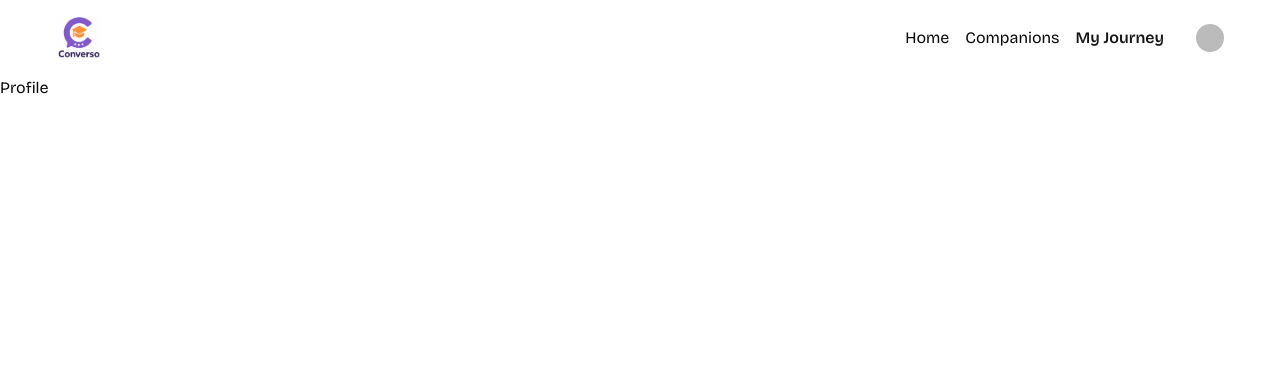
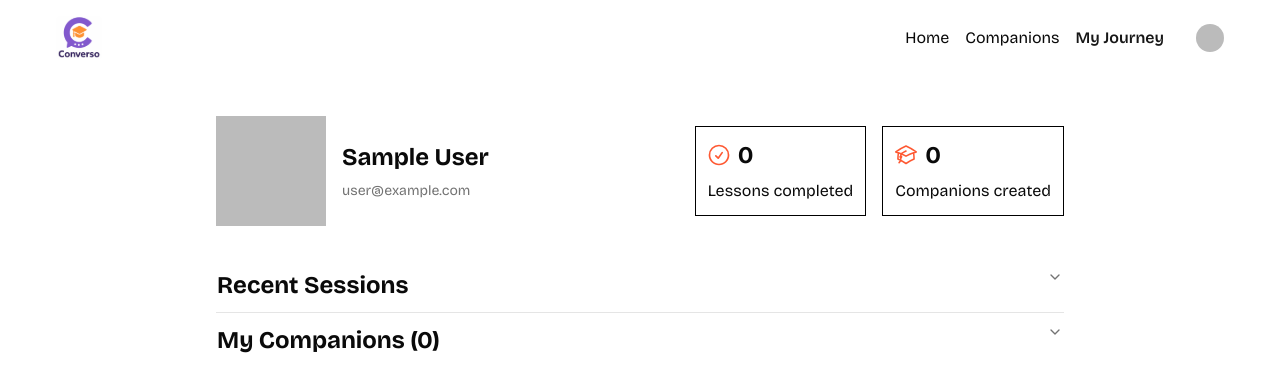
Before and after one commit to Ekipchirchir/LMS-SaaS-App, a Next.js app: page /my-journey in a window 1280 px wide. Shown: the top 392 px of the page. Built offline with nearby package versions, Linux system fonts and the light colour scheme; no server answers; the database is empty; sample sign-in values are in the browser's storage; some icons are missing.

Commit message:
Implement my-journey page

```diff
--- a/app/my-journey/page.tsx
+++ b/app/my-journey/page.tsx
@@ -1,7 +1,90 @@
-const Profile = () => {
+import {
+  Accordion,
+  AccordionContent,
+  AccordionItem,
+  AccordionTrigger,
+} from "@/components/ui/accordion";
+import { currentUser } from "@clerk/nextjs/server";
+import { redirect } from "next/navigation";
+import {
+  getUserCompanions,
+  getUserSessions,
+} from "@/lib/actions/companion.actions";
+import Image from "next/image";
+import CompanionsList from "@/components/CompanionsList";
+
+const Profile = async () => {
+  const user = await currentUser();
+
+  if (!user) redirect("/sign-in");
+
+  const companions = await getUserCompanions(user.id);
+  const sessionHistory = await getUserSessions(user.id);
+
   return (
-    <div>Profile</div>
-  )
-}
+    <main className="min-lg:w-3/4">
+      <section className="flex justify-between gap-4 max-sm:flex-col items-center">
+        <div className="flex gap-4 items-center">
+          <Image
+            src={user.imageUrl}
+            alt={user.firstName!}
+            width={110}
+            height={110}
+          />
+          <div className="flex flex-col gap-2">
+            <h1 className="font-bold text-2xl">
+              {user.firstName} {user.lastName}
+            </h1>
+            <p className="text-sm text-muted-foreground">
+              {user.emailAddresses[0].emailAddress}
+            </p>
+          </div>
+        </div>
+        <div className="flex gap-4">
+          <div className="border border-black rouded-lg p-3 gap-2 flex flex-col h-fit">
+            <div className="flex gap-2 items-center">
+              <Image
+                src="/icons/check.svg"
+                alt="checkmark"
+                width={22}
+                height={22}
+              />
+              <p className="text-2xl font-bold">{sessionHistory.length}</p>
+            </div>
+            <div>Lessons completed</div>
+          </div>
+          <div className="border border-black rouded-lg p-3 gap-2 flex flex-col h-fit">
+            <div className="flex gap-2 items-center">
+              <Image src="/icons/cap.svg" alt="cap" width={22} height={22} />
+              <p className="text-2xl font-bold">{companions.length}</p>
+            </div>
+            <div>Companions created</div>
+          </div>
+        </div>
+      </section>
+      <Accordion>
 
-export default Profile
+        <AccordionItem value="recent">
+          <AccordionTrigger className="text-2xl font-bold">
+            Recent Sessions
+          </AccordionTrigger>
+          <AccordionContent>
+            <CompanionsList
+              title="Recent Sessions"
+              companions={sessionHistory}
+            />
+          </AccordionContent>
+        </AccordionItem>
+        <AccordionItem value="companions">
+          <AccordionTrigger className="text-2xl font-bold">
+            My Companions {`(${companions.length})`}
+          </AccordionTrigger>
+          <AccordionContent>
+            <CompanionsList title="My Companions" companions={companions} />
+          </AccordionContent>
+        </AccordionItem>
+      </Accordion>
+    </main>
+  );
+};
+export default Profile;
--- /dev/null
+++ b/components/ui/accordion.tsx
@@ -0,0 +1,72 @@
+import { Accordion as AccordionPrimitive } from "@base-ui/react/accordion"
+
+import { cn } from "@/lib/utils"
+import { ChevronDownIcon, ChevronUpIcon } from "lucide-react"
+
+function Accordion({ className, ...props }: AccordionPrimitive.Root.Props) {
+  return (
+    <AccordionPrimitive.Root
+      data-slot="accordion"
+      className={cn("flex w-full flex-col", className)}
+      {...props}
+    />
+  )
+}
+
+function AccordionItem({ className, ...props }: AccordionPrimitive.Item.Props) {
+  return (
+    <AccordionPrimitive.Item
+      data-slot="accordion-item"
+      className={cn("not-last:border-b", className)}
+      {...props}
+    />
+  )
+}
+
+function AccordionTrigger({
+  className,
+  children,
+  ...props
+}: AccordionPrimitive.Trigger.Props) {
+  return (
+    <AccordionPrimitive.Header className="flex">
+      <AccordionPrimitive.Trigger
+        data-slot="accordion-trigger"
+        className={cn(
+          "group/accordion-trigger relative flex flex-1 items-start justify-between rounded-lg border border-transparent py-2.5 text-left text-sm font-medium transition-all outline-none hover:underline focus-visible:border-ring focus-visible:ring-3 focus-visible:ring-ring/50 focus-visible:after:border-ring aria-disabled:pointer-events-none aria-disabled:opacity-50 **:data-[slot=accordion-trigger-icon]:ml-auto **:data-[slot=accordion-trigger-icon]:size-4 **:data-[slot=accordion-trigger-icon]:text-muted-foreground",
+          className
+        )}
+        {...props}
+      >
+        {children}
+        <ChevronDownIcon data-slot="accordion-trigger-icon" className="pointer-events-none shrink-0 group-aria-expanded/accordion-trigger:hidden" />
+        <ChevronUpIcon data-slot="accordion-trigger-icon" className="pointer-events-none hidden shrink-0 group-aria-expanded/accordion-trigger:inline" />
+      </AccordionPrimitive.Trigger>
+    </AccordionPrimitive.Header>
+  )
+}
+
+function AccordionContent({
+  className,
+  children,
+  ...props
+}: AccordionPrimitive.Panel.Props) {
+  return (
+    <AccordionPrimitive.Panel
+      data-slot="accordion-content"
+      className="overflow-hidden text-sm data-open:animate-accordion-down data-closed:animate-accordion-up"
+      {...props}
+    >
+      <div
+        className={cn(
+          "h-(--accordion-panel-height) pt-0 pb-2.5 data-ending-style:h-0 data-starting-style:h-0 [&_a]:underline [&_a]:underline-offset-3 [&_a]:hover:text-foreground [&_p:not(:last-child)]:mb-4",
+          className
+        )}
+      >
+        {children}
+      </div>
+    </AccordionPrimitive.Panel>
+  )
+}
+
+export { Accordion, AccordionItem, AccordionTrigger, AccordionContent }
--- a/lib/actions/companion.actions.ts
+++ b/lib/actions/companion.actions.ts
@@ -1,7 +1,8 @@
 'use server';
 
-import { auth } from "@clerk/nextjs/server"
-import { createSupabaseClient } from "../supabase";
+import {auth} from "@clerk/nextjs/server";
+import {createSupabaseClient} from "@/lib/supabase";
+import { revalidatePath } from "next/cache";
 
 export const createCompanion = async (formData: CreateCompanion) => {
     const { userId: author } = await auth();
@@ -17,7 +18,7 @@
     return data[0];
 }
 
-export const getAllCompanions = async ({ limit = 10, page =1, subject, topic }: GetAllCompanions) => {
+export const getAllCompanions = async ({ limit = 10, page = 1, subject, topic }: GetAllCompanions) => {
     const supabase = createSupabaseClient();
 
     let query = supabase.from('companions').select();
@@ -93,3 +94,15 @@
 
     return data.map(({ companions }) => companions);
 }
+
+export const getUserCompanions = async (userId: string) => {
+    const supabase = createSupabaseClient();
+    const { data, error } = await supabase
+        .from('companions')
+        .select()
+        .eq('author', userId)
+
+    if(error) throw new Error(error.message);
+
+    return data;
+}
--- a/package.json
+++ b/package.json
@@ -13,6 +13,7 @@
     "@clerk/nextjs": "^6.19.4",
     "@hookform/resolvers": "^5.2.2",
     "@jsmastery/utils": "^1.0.2",
+    "@opentelemetry/core": "^2.7.0",
     "@radix-ui/react-label": "^2.1.8",
     "@radix-ui/react-slot": "^1.2.4",
     "@sentry/nextjs": "^10.49.0",
```
Also changed, not shown: 1 other file (tests, documents, lock files or other folders).
